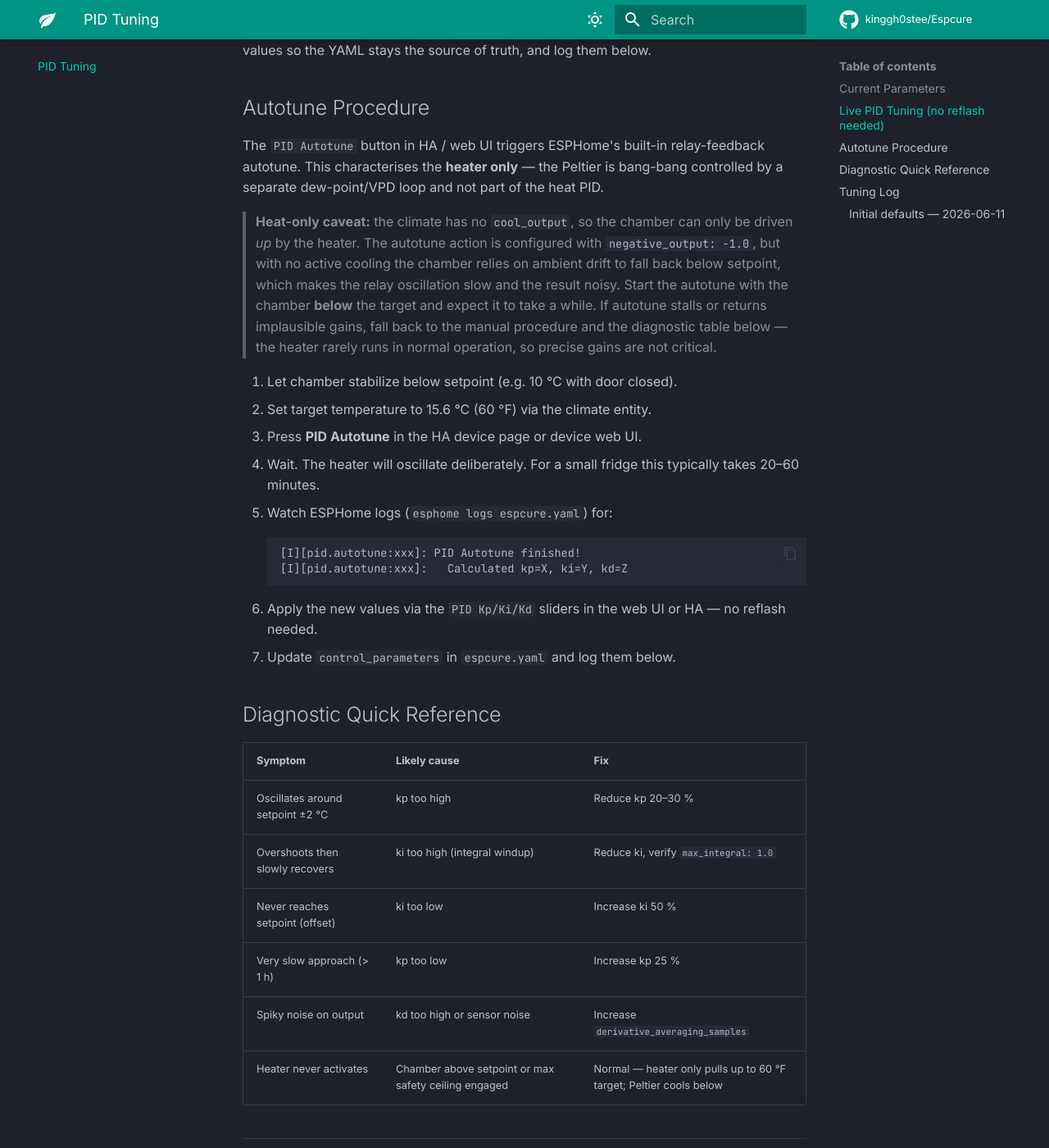
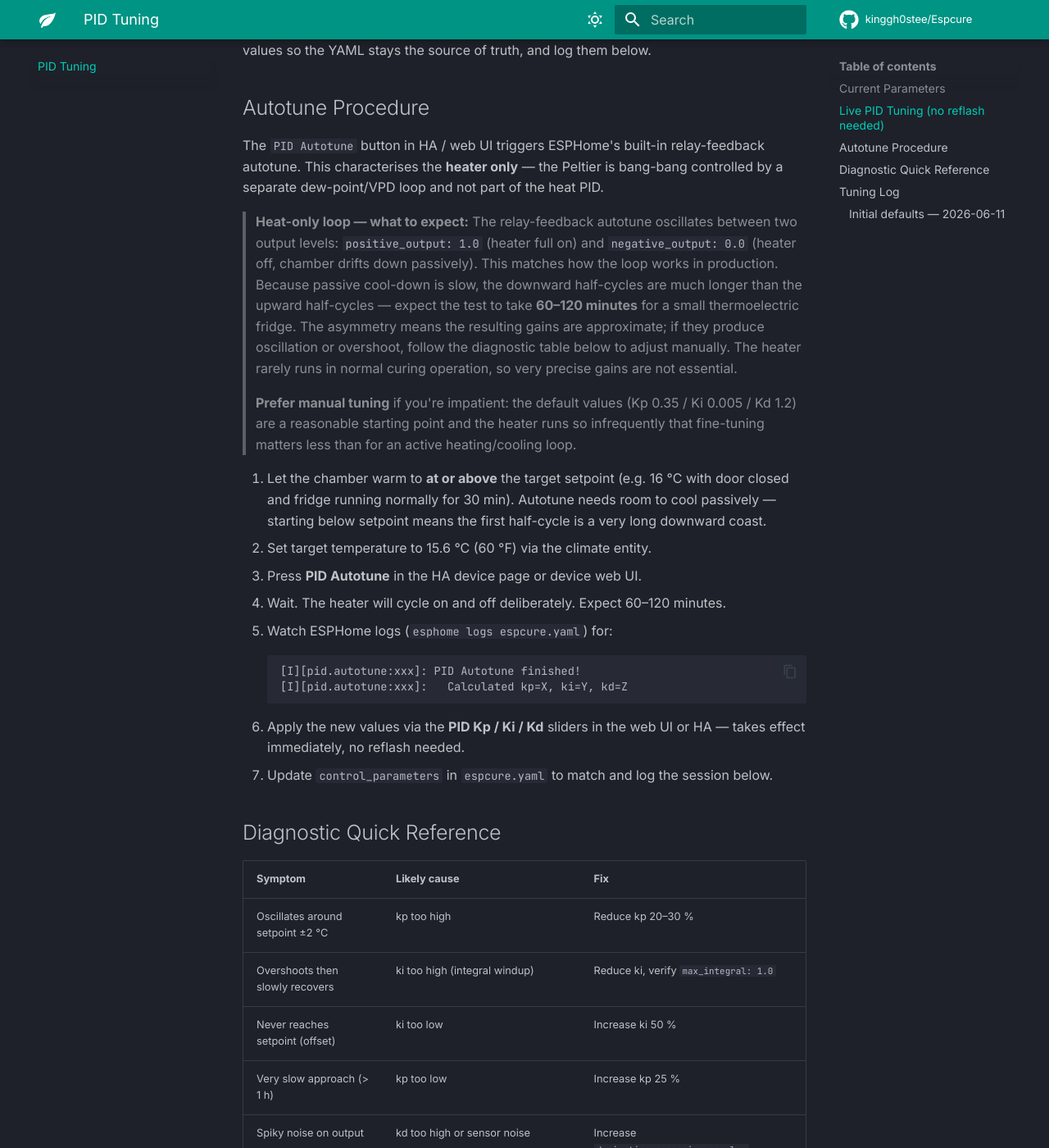
Before and after one commit to kinggh0stee/Espcure, an MkDocs documentation site: the page built from docs/pid-tuning.md, in a window 1280 px wide and 1400 px high, scrolled down 959 px. Shown: the whole window at 82% size. Built offline with MkDocs 1.6.1 and Material for MkDocs 9.7.7, drawn with Linux system fonts in a browser that asks for light colours; comment, search, counter and statistics services are not loaded.

Commit message:
fix: set autotune negative_output: 0.0 for heat-only PID
The autotune relay test oscillates between positive_output (heater on)
and negative_output (heater off). With a heat-only climate (no cool_output),
-1.0 goes nowhere — the chamber can only drift down passively. Using -1.0
makes the test asymmetric in a way that corrupts the measured oscillation
period and produces unreliable Kp/Ki/Kd estimates.

Changed to 0.0: heater off is the correct low state for a heat-only loop,
matching how the controller actually behaves in production.

Also expanded docs/pid-tuning.md: heat-only autotune takes 60-120 min
(slow passive cool-down), start at/above setpoint, prefer manual tuning
since the heater rarely runs in normal curing operation.

https://claude.ai/code/session_012oAYJqn322G9MLjg3EdjyH

````diff
--- a/docs/pid-tuning.md
+++ b/docs/pid-tuning.md
@@ -34,19 +34,21 @@ Values are persisted across reboots (`restore_value: true`) and automatically re
 
 The `PID Autotune` button in HA / web UI triggers ESPHome's built-in relay-feedback autotune. This characterises the **heater only** — the Peltier is bang-bang controlled by a separate dew-point/VPD loop and not part of the heat PID.
 
-> **Heat-only caveat:** the climate has no `cool_output`, so the chamber can only be driven *up* by the heater. The autotune action is configured with `negative_output: -1.0`, but with no active cooling the chamber relies on ambient drift to fall back below setpoint, which makes the relay oscillation slow and the result noisy. Start the autotune with the chamber **below** the target and expect it to take a while. If autotune stalls or returns implausible gains, fall back to the manual procedure and the diagnostic table below — the heater rarely runs in normal operation, so precise gains are not critical.
+> **Heat-only loop — what to expect:** The relay-feedback autotune oscillates between two output levels: `positive_output: 1.0` (heater full on) and `negative_output: 0.0` (heater off, chamber drifts down passively). This matches how the loop works in production. Because passive cool-down is slow, the downward half-cycles are much longer than the upward half-cycles — expect the test to take **60–120 minutes** for a small thermoelectric fridge. The asymmetry means the resulting gains are approximate; if they produce oscillation or overshoot, follow the diagnostic table below to adjust manually. The heater rarely runs in normal curing operation, so very precise gains are not essential.
 
-1. Let chamber stabilize below setpoint (e.g. 10 °C with door closed).
+> **Prefer manual tuning** if you're impatient: the default values (Kp 0.35 / Ki 0.005 / Kd 1.2) are a reasonable starting point and the heater runs so infrequently that fine-tuning matters less than for an active heating/cooling loop.
+
+1. Let the chamber warm to **at or above** the target setpoint (e.g. 16 °C with door closed and fridge running normally for 30 min). Autotune needs room to cool passively — starting below setpoint means the first half-cycle is a very long downward coast.
 2. Set target temperature to 15.6 °C (60 °F) via the climate entity.
 3. Press **PID Autotune** in the HA device page or device web UI.
-4. Wait. The heater will oscillate deliberately. For a small fridge this typically takes 20–60 minutes.
+4. Wait. The heater will cycle on and off deliberately. Expect 60–120 minutes.
 5. Watch ESPHome logs (`esphome logs espcure.yaml`) for:
    ```
    [I][pid.autotune:xxx]: PID Autotune finished!
    [I][pid.autotune:xxx]:   Calculated kp=X, ki=Y, kd=Z
    ```
-6. Apply the new values via the `PID Kp/Ki/Kd` sliders in the web UI or HA — no reflash needed.
-7. Update `control_parameters` in `espcure.yaml` and log them below.
+6. Apply the new values via the **PID Kp / Ki / Kd** sliders in the web UI or HA — takes effect immediately, no reflash needed.
+7. Update `control_parameters` in `espcure.yaml` to match and log the session below.
 
 ## Diagnostic Quick Reference
 
--- a/espcure.yaml
+++ b/espcure.yaml
@@ -825,7 +825,7 @@ button:
           id: temp_pid
           noiseband: 0.25
           positive_output: 1.0
-          negative_output: -1.0
+          negative_output: 0.0   # heat-only: no cool_output; off is the correct low state
 
   - platform: restart
     name: "Restart Controller"
````
Also changed, not shown: CHANGELOG.md (+3 -0 lines), TODO.md (+1 -1 lines).
